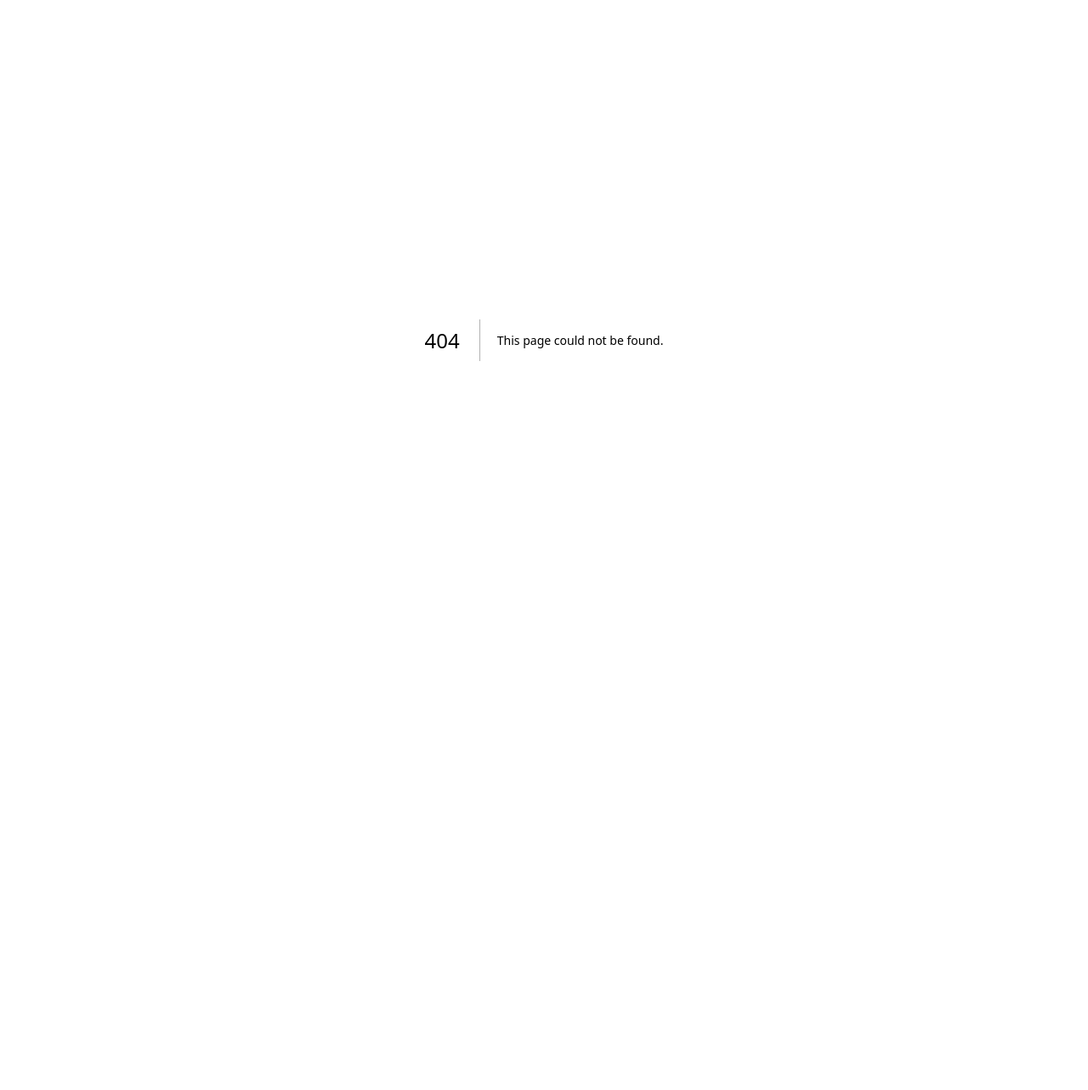
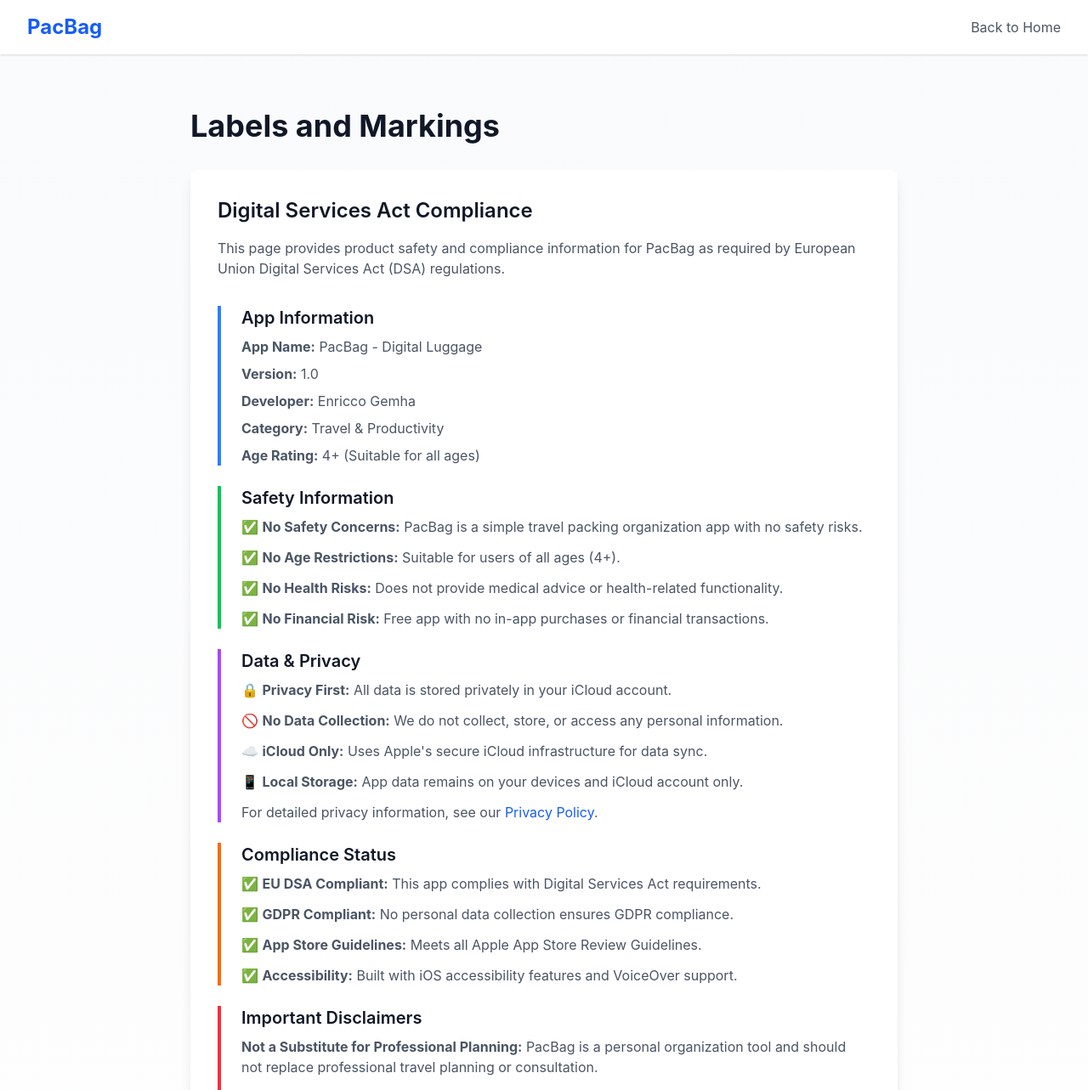
Before and after one commit to G3mha/pacbag-ios, a Next.js app in the folder website/: page /labels-markings in a window 1280 px wide. Before the commit this address had no page. Shown: the top 1283 px of the page at 85% size. Before the commit the page ends 800 px from the top, so only its background shows below. Built offline with nearby package versions, Linux system fonts and the light colour scheme.

Commit message:
Update labels and markings page for improved SEO and user experience
- Enhanced the labels and markings page by adding structured data for better search engine visibility.
- Optimized the content layout for improved readability and user engagement.

```diff
--- /dev/null
+++ b/website/src/app/labels-markings/page.tsx
@@ -0,0 +1,160 @@
+import React from 'react';
+import Link from 'next/link';
+
+export default function LabelsMarkingsPage() {
+  return (
+    <div className="min-h-screen bg-gradient-to-b from-gray-50 to-white">
+      {/* Navigation */}
+      <nav className="bg-white shadow-sm">
+        <div className="max-w-7xl mx-auto px-4 sm:px-6 lg:px-8">
+          <div className="flex justify-between h-16 items-center">
+            <Link href="/" className="flex items-center">
+              <span className="text-2xl font-bold text-blue-600">PacBag</span>
+            </Link>
+            <Link href="/" className="text-gray-600 hover:text-gray-900">
+              Back to Home
+            </Link>
+          </div>
+        </div>
+      </nav>
+
+      {/* Content */}
+      <main className="max-w-4xl mx-auto px-4 py-16 sm:px-6 lg:px-8">
+        <h1 className="text-4xl font-bold text-gray-900 mb-8">Labels and Markings</h1>
+
+        <div className="bg-white rounded-lg shadow-lg p-8 mb-8">
+          <h2 className="text-2xl font-semibold text-gray-900 mb-4">
+            Digital Services Act Compliance
+          </h2>
+          <p className="text-gray-600 mb-8">
+            This page provides product safety and compliance information for PacBag as required by European Union Digital Services Act (DSA) regulations.
+          </p>
+
+          {/* App Information */}
+          <div className="space-y-6">
+            <div className="border-l-4 border-blue-500 pl-6">
+              <h3 className="text-xl font-semibold text-gray-900 mb-2">
+                App Information
+              </h3>
+              <div className="space-y-2 text-gray-600">
+                <p><strong>App Name:</strong> PacBag - Digital Luggage</p>
+                <p><strong>Version:</strong> 1.0</p>
+                <p><strong>Developer:</strong> Enricco Gemha</p>
+                <p><strong>Category:</strong> Travel & Productivity</p>
+                <p><strong>Age Rating:</strong> 4+ (Suitable for all ages)</p>
+              </div>
+            </div>
+
+            <div className="border-l-4 border-green-500 pl-6">
+              <h3 className="text-xl font-semibold text-gray-900 mb-2">
+                Safety Information
+              </h3>
+              <div className="space-y-3 text-gray-600">
+                <p>✅ <strong>No Safety Concerns:</strong> PacBag is a simple travel packing organization app with no safety risks.</p>
+                <p>✅ <strong>No Age Restrictions:</strong> Suitable for users of all ages (4+).</p>
+                <p>✅ <strong>No Health Risks:</strong> Does not provide medical advice or health-related functionality.</p>
+                <p>✅ <strong>No Financial Risk:</strong> Free app with no in-app purchases or financial transactions.</p>
+              </div>
+            </div>
+
+            <div className="border-l-4 border-purple-500 pl-6">
+              <h3 className="text-xl font-semibold text-gray-900 mb-2">
+                Data & Privacy
+              </h3>
+              <div className="space-y-3 text-gray-600">
+                <p>🔒 <strong>Privacy First:</strong> All data is stored privately in your iCloud account.</p>
+                <p>🚫 <strong>No Data Collection:</strong> We do not collect, store, or access any personal information.</p>
+                <p>☁️ <strong>iCloud Only:</strong> Uses Apple&apos;s secure iCloud infrastructure for data sync.</p>
+                <p>📱 <strong>Local Storage:</strong> App data remains on your devices and iCloud account only.</p>
+                <p>
+                  For detailed privacy information, see our{' '}
+                  <Link href="/privacy-policy.html" className="text-blue-600 hover:underline">
+                    Privacy Policy
+                  </Link>.
+                </p>
+              </div>
+            </div>
+
+            <div className="border-l-4 border-orange-500 pl-6">
+              <h3 className="text-xl font-semibold text-gray-900 mb-2">
+                Compliance Status
+              </h3>
+              <div className="space-y-3 text-gray-600">
+                <p>✅ <strong>EU DSA Compliant:</strong> This app complies with Digital Services Act requirements.</p>
+                <p>✅ <strong>GDPR Compliant:</strong> No personal data collection ensures GDPR compliance.</p>
+                <p>✅ <strong>App Store Guidelines:</strong> Meets all Apple App Store Review Guidelines.</p>
+                <p>✅ <strong>Accessibility:</strong> Built with iOS accessibility features and VoiceOver support.</p>
+              </div>
+            </div>
+
+            <div className="border-l-4 border-red-500 pl-6">
+              <h3 className="text-xl font-semibold text-gray-900 mb-2">
+                Important Disclaimers
+              </h3>
+              <div className="space-y-3 text-gray-600">
+                <p><strong>Not a Substitute for Professional Planning:</strong> PacBag is a personal organization tool and should not replace professional travel planning or consultation.</p>
+                <p><strong>User Responsibility:</strong> Users are responsible for ensuring they pack appropriate items for their specific travel needs and destinations.</p>
+                <p><strong>No Warranty:</strong> The app is provided &quot;as is&quot; without warranty of any kind.</p>
+              </div>
+            </div>
+          </div>
+        </div>
+
+        {/* Contact Section */}
+        <div className="bg-blue-50 rounded-lg p-8">
+          <h2 className="text-2xl font-semibold text-gray-900 mb-4">
+            Questions or Concerns?
+          </h2>
+          <p className="text-gray-600 mb-6">
+            If you have questions about compliance, safety, or any other aspect of PacBag, please contact us:
+          </p>
+
+          <div className="space-y-4">
+            <div className="flex items-start">
+              <svg className="w-6 h-6 text-blue-600 mt-1 mr-3" fill="none" stroke="currentColor" viewBox="0 0 24 24">
+                <path strokeLinecap="round" strokeLinejoin="round" strokeWidth={2} d="M3 8l7.89 5.26a2 2 0 002.22 0L21 8M5 19h14a2 2 0 002-2V7a2 2 0 00-2-2H5a2 2 0 00-2 2v10a2 2 0 002 2z" />
+              </svg>
+              <div>
+                <h4 className="font-medium text-gray-900">Email</h4>
+                <a href="mailto:me@enriccogemha.dev" className="text-blue-600 hover:underline">
+                  me@enriccogemha.dev
+                </a>
+              </div>
+            </div>
+
+            <div className="flex items-start">
+              <svg className="w-6 h-6 text-blue-600 mt-1 mr-3" fill="none" stroke="currentColor" viewBox="0 0 24 24">
+                <path strokeLinecap="round" strokeLinejoin="round" strokeWidth={2} d="M21 12a9 9 0 01-9 9m9-9a9 9 0 00-9-9m9 9H3m9 9v-9m0-9v9" />
+              </svg>
+              <div>
+                <h4 className="font-medium text-gray-900">Website</h4>
+                <a href="https://pacbag.app" className="text-blue-600 hover:underline">
+                  https://pacbag.app
+                </a>
+              </div>
+            </div>
+
+            <div className="flex items-start">
+              <svg className="w-6 h-6 text-blue-600 mt-1 mr-3" fill="none" stroke="currentColor" viewBox="0 0 24 24">
+                <path strokeLinecap="round" strokeLinejoin="round" strokeWidth={2} d="M18.364 5.636l-3.536 3.536m0 5.656l3.536 3.536M9.172 9.172L5.636 5.636m3.536 9.192L5.636 18.364M12 2.25a9.75 9.75 0 11-9.75 9.75 9.75 9.75 0 019.75-9.75z" />
+              </svg>
+              <div>
+                <h4 className="font-medium text-gray-900">Support</h4>
+                <Link href="/support" className="text-blue-600 hover:underline">
+                  Visit Support Center
+                </Link>
+              </div>
+            </div>
+          </div>
+        </div>
+
+        {/* Footer */}
+        <div className="mt-12 text-center text-gray-500">
+          <p>Last Updated: December 2024</p>
+          <p>PacBag - Digital Luggage v1.0</p>
+          <p>Developed by Enricco Gemha</p>
+        </div>
+      </main>
+    </div>
+  );
+}
```
